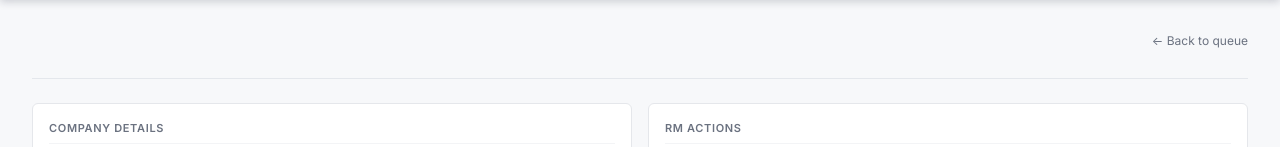
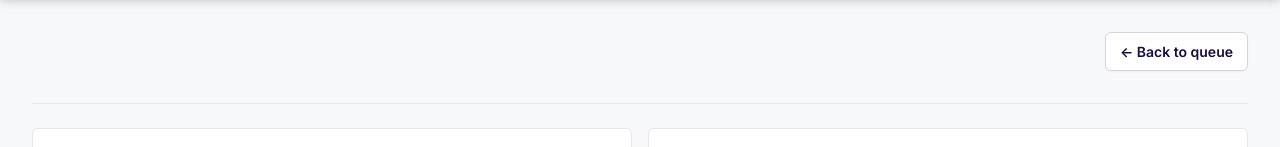
Before and after one commit to ismaelloveexcel/arie-onboarding-intelligence, a Python web app: template src/templates/lead_detail.html in a window 1280 px wide. Shown: the part 81-228 px from the top of the page. Run offline with Jinja, Linux system fonts and the light colour scheme; the template is opened without the code that fills it, so the values that code supplies are empty; some libraries are stand-ins or nearby versions.

Commit message:
style: make Back to queue link more prominent (purple pill button)

```diff
--- a/src/static/style.css
+++ b/src/static/style.css
@@ -531,12 +531,27 @@ tr:hover .btn-verify { opacity: 1; }
 
 /* Back link */
 .back-link {
-  font-size: var(--text-sm);
-  color: var(--ink-3);
-  display: inline-block;
-  margin-bottom: var(--s-3);
+  display: inline-flex;
+  align-items: center;
+  gap: 6px;
+  font-size: 14px;
+  font-weight: 600;
+  color: #1a0b3d;
+  background: #ffffff;
+  border: 1px solid #d6d3e2;
+  border-radius: 6px;
+  padding: 8px 14px;
+  margin-bottom: var(--s-4);
+  text-decoration: none;
+  box-shadow: 0 1px 2px rgba(15,23,42,0.04);
+  transition: background 0.12s ease, border-color 0.12s ease, color 0.12s ease;
 }
-.back-link:hover { color: var(--ink-1); text-decoration: none; }
+.back-link:hover {
+  background: #1a0b3d;
+  border-color: #1a0b3d;
+  color: #ffffff;
+  text-decoration: none;
+}
 
 /* Saved confirmation inline */
 .saved-flag {
```
